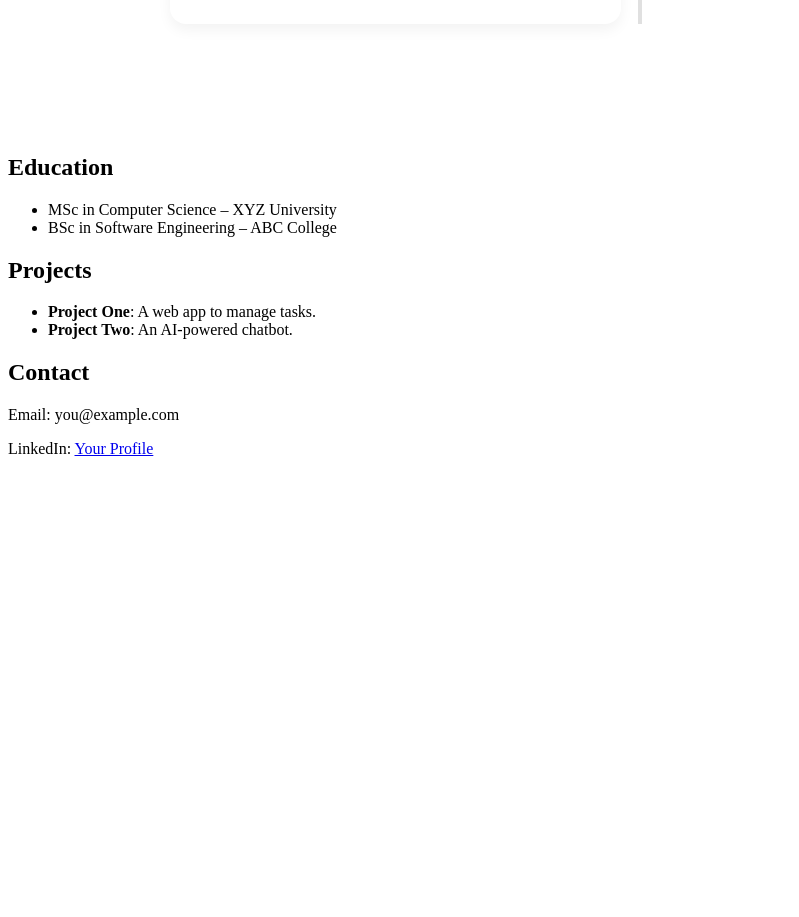
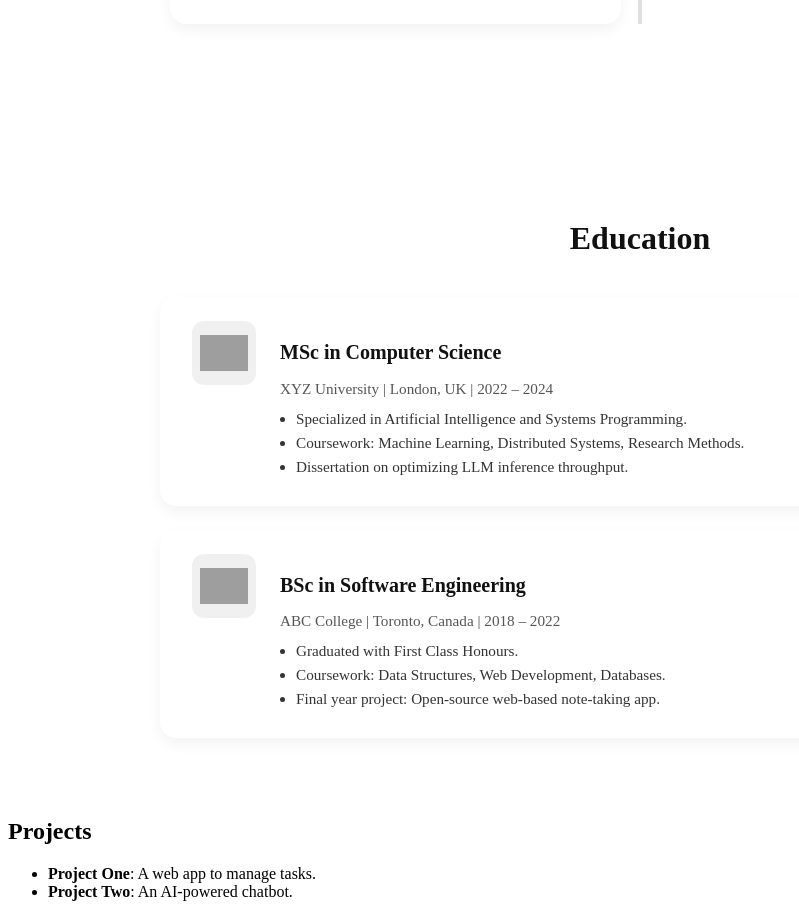
Before and after one commit to NavneetKishanS/portfolio, a React (Create React App) app: page / in a window 1280 px wide. Shown: the part 1880-2797 px from the top of the page, without its empty margins (0-799 px from the left). Before the commit the page ends 2354 px from the top, so only its background shows below. Built offline with nearby package versions, Linux system fonts and the light colour scheme; grey boxes are pictures that could not be loaded; the HTML template or start-up script is replaced by a standard one.

Commit message:
added education section with card layout and dark mode support

```diff
--- /dev/null
+++ b/src/components/Education.css
@@ -0,0 +1,99 @@
+.education-section {
+  padding: 60px 20px;
+  max-width: 1000px;
+  margin: 0 auto;
+}
+
+.section-title {
+  font-size: 2rem;
+  font-weight: 700;
+  margin-bottom: 2.5rem;
+  color: #111;
+  text-align: center;
+}
+
+[data-theme="dark"] .section-title {
+  color: #f1f1f1;
+}
+
+.education-list {
+  display: flex;
+  flex-direction: column;
+  gap: 1.5rem;
+}
+
+.education-card {
+  display: flex;
+  align-items: flex-start;
+  background: #ffffff;
+  border-radius: 16px;
+  padding: 1.5rem 2rem;
+  box-shadow: 0 6px 14px rgba(0, 0, 0, 0.05);
+  transition: all 0.3s ease;
+  gap: 1.5rem;
+}
+
+.education-card:hover {
+  transform: translateY(-4px);
+  box-shadow: 0 8px 22px rgba(0, 140, 255, 0.2);
+}
+
+[data-theme="dark"] .education-card {
+  background: #1f2937;
+  color: #f1f1f1;
+  box-shadow: 0 6px 14px rgba(255, 255, 255, 0.03);
+}
+
+.education-logo img {
+  width: 64px;
+  height: 64px;
+  object-fit: contain;
+  border-radius: 12px;
+  background-color: #f0f0f0;
+  padding: 8px;
+}
+
+[data-theme="dark"] .education-logo img {
+  background-color: #2d2d2d;
+}
+
+.education-details {
+  flex: 1;
+}
+
+.education-degree {
+  font-size: 1.25rem;
+  font-weight: 600;
+  margin-bottom: 0.4rem;
+  color: #111;
+}
+
+[data-theme="dark"] .education-degree {
+  color: #f9fafb;
+}
+
+.education-meta {
+  font-size: 0.95rem;
+  color: #555;
+  margin-bottom: 0.75rem;
+}
+
+[data-theme="dark"] .education-meta {
+  color: #bbb;
+}
+
+.education-description {
+  list-style: disc;
+  padding-left: 1rem;
+  margin: 0;
+  font-size: 0.95rem;
+  color: #333;
+}
+
+.education-description li {
+  margin-bottom: 6px;
+}
+
+[data-theme="dark"] .education-description {
+  color: #ddd;
+}
--- a/src/components/Education.jsx
+++ b/src/components/Education.jsx
@@ -1,17 +1,31 @@
 import React from "react";
+import educationData from "../data/educationData";
+import "./Education.css";
 
 export default function Education() {
   return (
-    <section id="education">
-      <h2>Education</h2>
-      <ul>
-        <li>
-          MSc in Computer Science – XYZ University
-        </li>
-        <li>
-          BSc in Software Engineering – ABC College
-        </li>
-      </ul>
+    <section id="education" className="education-section">
+      <h2 className="section-title">Education</h2>
+      <div className="education-list">
+        {educationData.map((edu, index) => (
+          <div className="education-card" key={index}>
+            <div className="education-logo">
+              <img src={edu.logo} alt={`${edu.institution} logo`} />
+            </div>
+            <div className="education-details">
+              <h3 className="education-degree">{edu.degree}</h3>
+              <p className="education-meta">
+                <span>{edu.institution}</span> | <span>{edu.location}</span> | <span>{edu.duration}</span>
+              </p>
+              <ul className="education-description">
+                {edu.description.map((point, i) => (
+                  <li key={i}>{point}</li>
+                ))}
+              </ul>
+            </div>
+          </div>
+        ))}
+      </div>
     </section>
   );
 }
--- /dev/null
+++ b/src/data/educationData.js
@@ -0,0 +1,28 @@
+const educationData = [
+  {
+    degree: "MSc in Computer Science",
+    institution: "XYZ University",
+    location: "London, UK",
+    duration: "2022 – 2024",
+    logo: "/logos/xyz-university.png", // place this in public/logos/
+    description: [
+      "Specialized in Artificial Intelligence and Systems Programming.",
+      "Coursework: Machine Learning, Distributed Systems, Research Methods.",
+      "Dissertation on optimizing LLM inference throughput."
+    ]
+  },
+  {
+    degree: "BSc in Software Engineering",
+    institution: "ABC College",
+    location: "Toronto, Canada",
+    duration: "2018 – 2022",
+    logo: "/logos/abc-college.png", // place this in public/logos/
+    description: [
+      "Graduated with First Class Honours.",
+      "Coursework: Data Structures, Web Development, Databases.",
+      "Final year project: Open-source web-based note-taking app."
+    ]
+  }
+];
+
+export default educationData;
```
